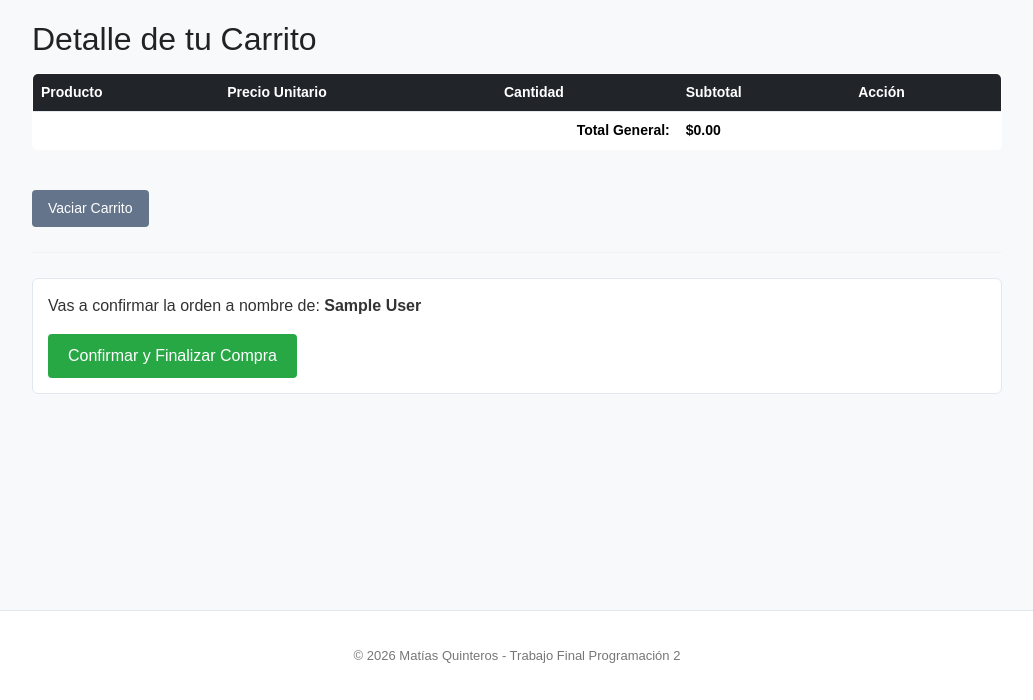
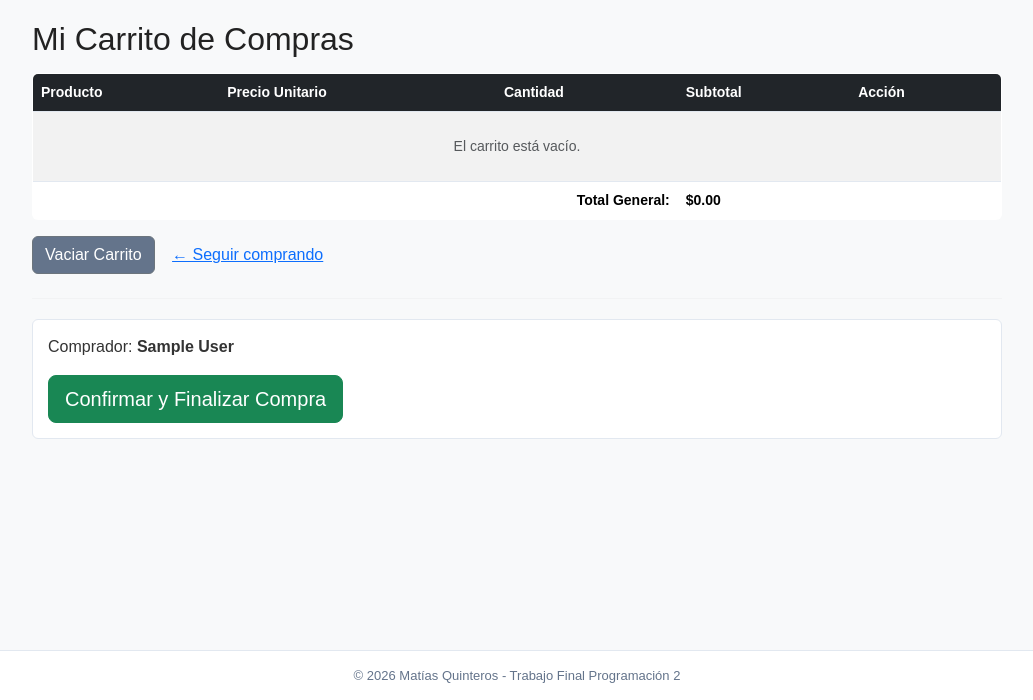
Before and after one commit to numeros39utopiaelrelampago-afk/nuevo_repo2, a PHP site: page /index.php?accion=carrito in a window 1280 px wide. Shown: the part 100-800 px from the top of the page, without its empty margins (123-1156 px from the left). Run offline with PHP 8.4, Linux system fonts and the light colour scheme; the visitor is signed in with stand-in values (Sample User, id 1); lists and menus that the app fills with data are empty.

Commit message:
arreglo del carrito

```diff
--- a/assets/js/carrito.js
+++ b/assets/js/carrito.js
@@ -1,57 +1,77 @@
 // ==========================================
-// 1. FUNCIONES AUXILIARES DE LOCALSTORAGE
+// 1. CLAVE DINÁMICA POR USUARIO
 // ==========================================
+function obtenerClaveStorage() {
+    // Si hay un usuario logueado usa "carrito_5", si no "carrito_invitado"
+    var id = (typeof USUARIO_ID_ACTUAL !== "undefined") ? USUARIO_ID_ACTUAL : "invitado";
+    return "carrito_" + id;
+}
 
-// Obtiene el array del carrito guardado en el navegador
 function obtenerCarritoStorage() {
-    var guardado = localStorage.getItem("carrito");
+    var clave = obtenerClaveStorage();
+    var guardado = localStorage.getItem(clave);
     if (guardado) {
-        return JSON.parse(guardado);
+        try {
+            return JSON.parse(guardado);
+        } catch (e) {
+            return [];
+        }
     }
     return [];
 }
 
-// Guarda el array actual del carrito en localStorage
 function guardarCarritoStorage(carrito) {
-    localStorage.setItem("carrito", JSON.stringify(carrito));
+    var clave = obtenerClaveStorage();
+    localStorage.setItem(clave, JSON.stringify(carrito));
 }
 
 // ==========================================
-// 2. ACCIONES DEL CARRITO
+// 2. ACCIONES CON CONTROL DE STOCK
 // ==========================================
+function agregarProducto(id, nombre, precio, stockMaximo) {
+    id = parseInt(id);
+    precio = parseFloat(precio);
+    stockMaximo = parseInt(stockMaximo);
 
-// Agrega un producto o incrementa su cantidad si ya existía
-function agregarProducto(id, nombre, precio) {
+    // Validación 1: El producto directamente no tiene stock
+    if (stockMaximo <= 0) {
+        alert("Este producto no tiene stock disponible.");
+        return;
+    }
+
     var carrito = obtenerCarritoStorage();
     var encontrado = false;
 
-    // Recorremos el carrito para ver si ya fue agregado antes
     for (var i = 0; i < carrito.length; i++) {
         if (carrito[i].id === id) {
+            // Validación 2: No permitir agregar más del stock existente
+            if (carrito[i].cantidad >= stockMaximo) {
+                alert("No podés agregar más unidades. El stock máximo disponible es: " + stockMaximo);
+                return;
+            }
             carrito[i].cantidad += 1;
             encontrado = true;
             break;
         }
     }
 
-    // Si es un producto nuevo en el carrito, lo insertamos
     if (!encontrado) {
         carrito.push({
             id: id,
             nombre: nombre,
-            precio: parseFloat(precio),
-            cantidad: 1
+            precio: precio,
+            cantidad: 1,
+            stockMaximo: stockMaximo
         });
     }
 
-    // Persistimos el cambio y actualizamos la interfaz
     guardarCarritoStorage(carrito);
     actualizarContadorCarrito();
     alert("¡" + nombre + " agregado al carrito!");
 }
 
-// Elimina por completo un producto del carrito según su id
 function eliminarProducto(id) {
+    id = parseInt(id);
     var carrito = obtenerCarritoStorage();
     var nuevoCarrito = [];
 
@@ -63,28 +83,19 @@ function eliminarProducto(id) {
 
     guardarCarritoStorage(nuevoCarrito);
     actualizarContadorCarrito();
-
-    // Si estamos en la página del carrito, repintamos la tabla
-    if (document.getElementById("tabla-carrito")) {
-        renderizarTablaCarrito();
-    }
+    renderizarTablaCarrito();
 }
 
-// Vacía todo el carrito
 function vaciarCarrito() {
-    localStorage.removeItem("carrito");
+    var clave = obtenerClaveStorage();
+    localStorage.removeItem(clave);
     actualizarContadorCarrito();
-
-    if (document.getElementById("tabla-carrito")) {
-        renderizarTablaCarrito();
-    }
+    renderizarTablaCarrito();
 }
 
 // ==========================================
 // 3. ACTUALIZACIÓN VISUAL (DOM)
 // ==========================================
-
-// Actualiza el número de ítems visible en la barra de navegación
 function actualizarContadorCarrito() {
     var elementoContador = document.getElementById("cantidad-carrito");
     if (!elementoContador) return;
@@ -99,7 +110,6 @@ function actualizarContadorCarrito() {
     elementoContador.textContent = totalItems;
 }
 
-// Dibuja los productos en la tabla de la vista views/tienda/carrito.php
 function renderizarTablaCarrito() {
     var cuerpoTabla = document.getElementById("cuerpo-tabla-carrito");
     var elementoTotal = document.getElementById("total-pagar");
@@ -112,7 +122,7 @@ function renderizarTablaCarrito() {
     var total = 0;
 
     if (carrito.length === 0) {
-        cuerpoTabla.innerHTML = "<tr><td colspan='5' style='text-align:center;'>El carrito está vacío.</td></tr>";
+        cuerpoTabla.innerHTML = "<tr><td colspan='5' class='text-center py-4 text-muted'>El carrito está vacío.</td></tr>";
         if (elementoTotal) elementoTotal.textContent = "0.00";
         if (inputCarritoJson) inputCarritoJson.value = "[]";
         return;
@@ -124,12 +134,13 @@ function renderizarTablaCarrito() {
         total += subtotal;
 
         var fila = document.createElement("tr");
+        fila.className = "align-middle";
         fila.innerHTML =
-            "<td>" + item.nombre + "</td>" +
+            "<td><strong>" + item.nombre + "</strong></td>" +
             "<td>$" + item.precio.toFixed(2) + "</td>" +
             "<td>" + item.cantidad + "</td>" +
             "<td>$" + subtotal.toFixed(2) + "</td>" +
-            "<td><button type='button' onclick='eliminarProducto(" + item.id + ")'>Eliminar</button></td>";
+            "<td><button type='button' class='btn btn-sm btn-outline-danger' onclick='eliminarProducto(" + item.id + ")'>Eliminar</button></td>";
 
         cuerpoTabla.appendChild(fila);
     }
@@ -138,20 +149,13 @@ function renderizarTablaCarrito() {
         elementoTotal.textContent = total.toFixed(2);
     }
 
-    // Asignamos el JSON al input hidden del formulario para enviarlo a PHP al pagar
     if (inputCarritoJson) {
         inputCarritoJson.value = JSON.stringify(carrito);
     }
 }
 
-// ==========================================
-// 4. INICIALIZACIÓN AL CARGAR LA PÁGINA
-// ==========================================
+// Inicialización automática al cargar cualquier pantalla
 window.addEventListener("DOMContentLoaded", function() {
     actualizarContadorCarrito();
-
-    // Si la página actual contiene la tabla del carrito, la dibujamos
-    if (document.getElementById("tabla-carrito")) {
-        renderizarTablaCarrito();
-    }
+    renderizarTablaCarrito();
 });
--- a/includes/footer.php
+++ b/includes/footer.php
@@ -1,14 +1,18 @@
 </main>
 
 <footer>
-    <hr>
-    <p style="text-align: center; color: #777; font-size: 13px; margin: 20px 0;">
-        © <?php echo date('Y'); ?> Matías Quinteros - Trabajo Final Programación 2
-    </p>
+    <p>© <?php echo date('Y'); ?> Matías Quinteros - Trabajo Final Programación 2</p>
 </footer>
 
+<!-- 1. JS de Bootstrap -->
+<script src="assets/js/bootstrap.bundle.min.js"></script>
+
+<!-- 2. Variable global para aislar el carrito por usuario -->
+<script>
+    var USUARIO_ID_ACTUAL = "<?php echo isset($_SESSION['id_user']) ? $_SESSION['id_user'] : 'invitado'; ?>";
+</script>
+
 <!-- Carga global del script JS nativo con localStorage -->
-<script src="assets/js/bootstrap.bundle.min.js"></script>
 <script src="assets/js/carrito.js"></script>
 </body>
 </html>
--- a/views/admin/clientes.php
+++ b/views/admin/clientes.php
@@ -17,7 +17,7 @@ include __DIR__ . '/../../includes/head.php';
         <legend><strong>Alta de Nuevo Cliente</strong></legend>
         <form method="POST" action="index.php?accion=admin_cliente_crear">
             <p>Usuario: <input type="text" name="nombre" required></p>
-            <p>Email: <input type="text" name="email" required></p>
+            <p>Email: <input type="email" name="email" required placeholder="ejemplo@correo.com">
             <p>Contraseña: <input type="password" name="pass" required></p>
             <button type="submit" class="btn btn-primary">Guardar Cambios</button>
         </form>
@@ -45,7 +45,7 @@ include __DIR__ . '/../../includes/head.php';
     <a href="index.php?accion=admin_cliente_eliminar&id=<?php echo $c['id']; ?>"
        class="btn btn-sm btn-danger text-white"
        style="background-color: #dc3545;"
-       onclick="return confirm('¿Eliminar este cliente?');">Baja</a>
+       onclick="return confirm('¿Eliminar cliente?');">Baja</a>
 </td>
                 </tr>
             <?php endforeach; ?>
--- a/views/tienda/carrito.php
+++ b/views/tienda/carrito.php
@@ -4,12 +4,11 @@
 include __DIR__ . '/../../includes/header.php';
 ?>
 
-        <h2>Detalle de tu Carrito</h2>
+<h2>Mi Carrito de Compras</h2>
 
-        <!-- TABLA DONDE JS RENDERIZA LOS PRODUCTOS -->
-        <table class="table table-striped table-hover border">
+<table id="tabla-carrito" class="table table-striped table-hover border">
     <thead class="table-dark">
-                <tr style="background-color: #f2f2f2;">
+        <tr>
             <th>Producto</th>
             <th>Precio Unitario</th>
             <th>Cantidad</th>
@@ -18,47 +17,54 @@
         </tr>
     </thead>
     <tbody id="cuerpo-tabla-carrito">
-                <!-- carrito.js insertará aquí las filas de forma dinámica -->
+        <!-- carrito.js inyecta aquí los productos -->
     </tbody>
     <tfoot>
         <tr>
-                    <th colspan="3" style="text-align: right;">Total General:</th>
-                    <th colspan="2" style="text-align: left;">$<span id="total-pagar">0.00</span></th>
+            <th colspan="3" class="text-end">Total General:</th>
+            <th colspan="2">$<span id="total-pagar">0.00</span></th>
         </tr>
     </tfoot>
 </table>
 
-        <br>
-
-        <!-- ACCIONES DEL CARRITO -->
-        <div>
-            <button type="button" onclick="vaciarCarrito()">Vaciar Carrito</button>
+<div class="mb-4">
+    <button type="button" class="btn btn-secondary" onclick="vaciarCarrito()">Vaciar Carrito</button>
+    <a href="listado.php" class="btn btn-link">← Seguir comprando</a>
 </div>
 
-        <hr style="margin: 25px 0;">
+<hr>
 
-        <!-- SECCIÓN DE FINALIZACIÓN DE COMPRA -->
 <section>
     <?php if (isset($_SESSION['id_user'])): ?>
-                <!-- Si está logueado, permitimos confirmar la compra -->
         <form method="POST" action="index.php?accion=procesar_compra" onsubmit="return validarEnvioCompra();">
-                    <!-- Este input oculto se llena automáticamente desde carrito.js -->
             <input type="hidden" name="carrito_datos" id="input-carrito-datos" value="">
 
-                    <p>Vas a confirmar la orden a nombre de: <strong><?php echo htmlspecialchars($_SESSION['nombre']); ?></strong></p>
-                    <button type="submit" style="padding: 10px 20px; font-size: 16px; background-color: #28a745; color: white; border: none; cursor: pointer;">
+            <p>Comprador: <strong><?php echo htmlspecialchars($_SESSION['nombre']); ?></strong></p>
+            <button type="submit" class="btn btn-success btn-lg">
                 Confirmar y Finalizar Compra
             </button>
         </form>
     <?php else: ?>
-                <!-- Si no está logueado, lo obligamos a crear cuenta o iniciar sesión -->
-                <div style="background-color: #fff3cd; border: 1px solid #ffeeba; padding: 15px; max-width: 500px;">
-                    <p><strong>Atención:</strong> Para poder confirmar tu compra tenés que identificarte.</p>
-                    <a href="index.php?accion=login" style="display: inline-block; padding: 8px 15px; background-color: #007bff; color: white; text-decoration: none;">
+        <div class="alert alert-warning" style="max-width: 500px;">
+            <p class="mb-2"><strong>Atención:</strong> Para poder confirmar tu compra tenés que identificarte.</p>
+            <a href="index.php?accion=login" class="btn btn-primary">
                 Iniciar Sesión o Crear Cuenta
             </a>
         </div>
     <?php endif; ?>
 </section>
 
-        <?php include __DIR__ . '/../../includes/footer.php'; ?>
+<script>
+function validarEnvioCompra() {
+    var carrito = obtenerCarritoStorage();
+    if (carrito.length === 0) {
+        alert("Tu carrito está vacío.");
+        return false;
+    }
+    return true;
+}
+</script>
+
+<?php
+include __DIR__ . '/../../includes/footer.php';
+?>
```
Also changed, not shown: views/tienda/Catalogo.php (+5 -3 lines), views/tienda/detalle.php (+4 -4 lines). Lines whose indentation alone changed are shown as unchanged.
